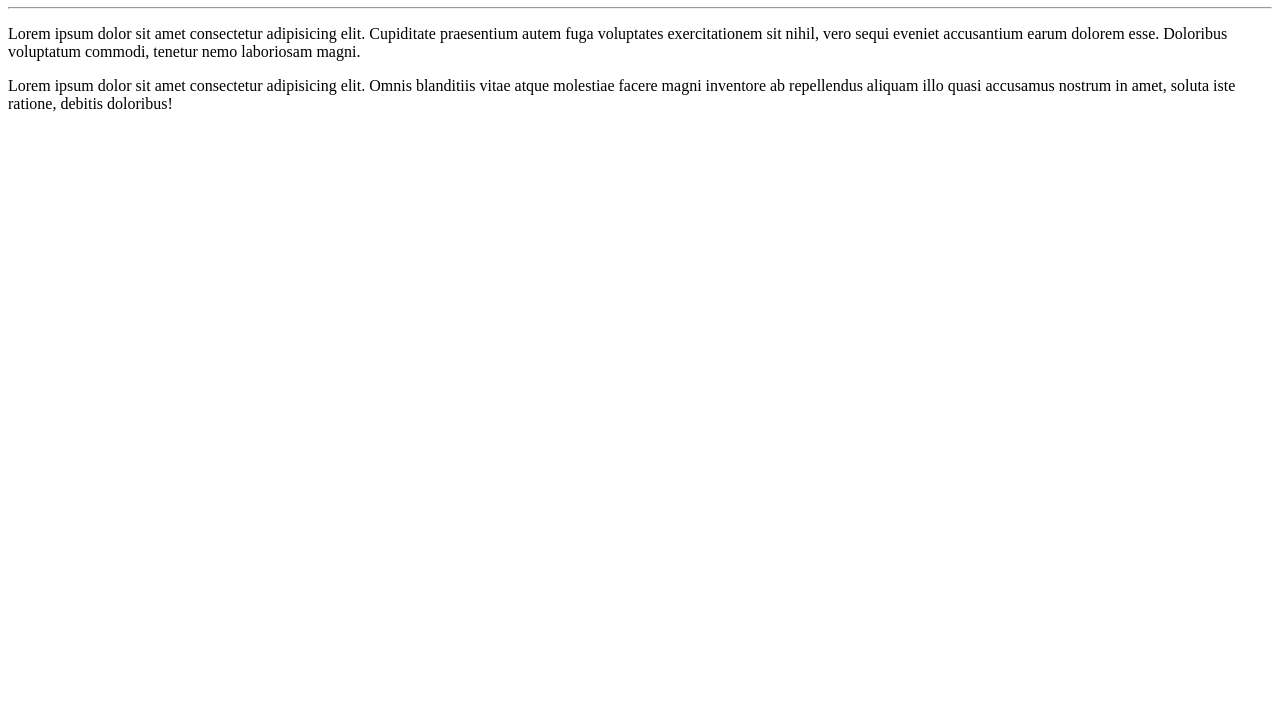
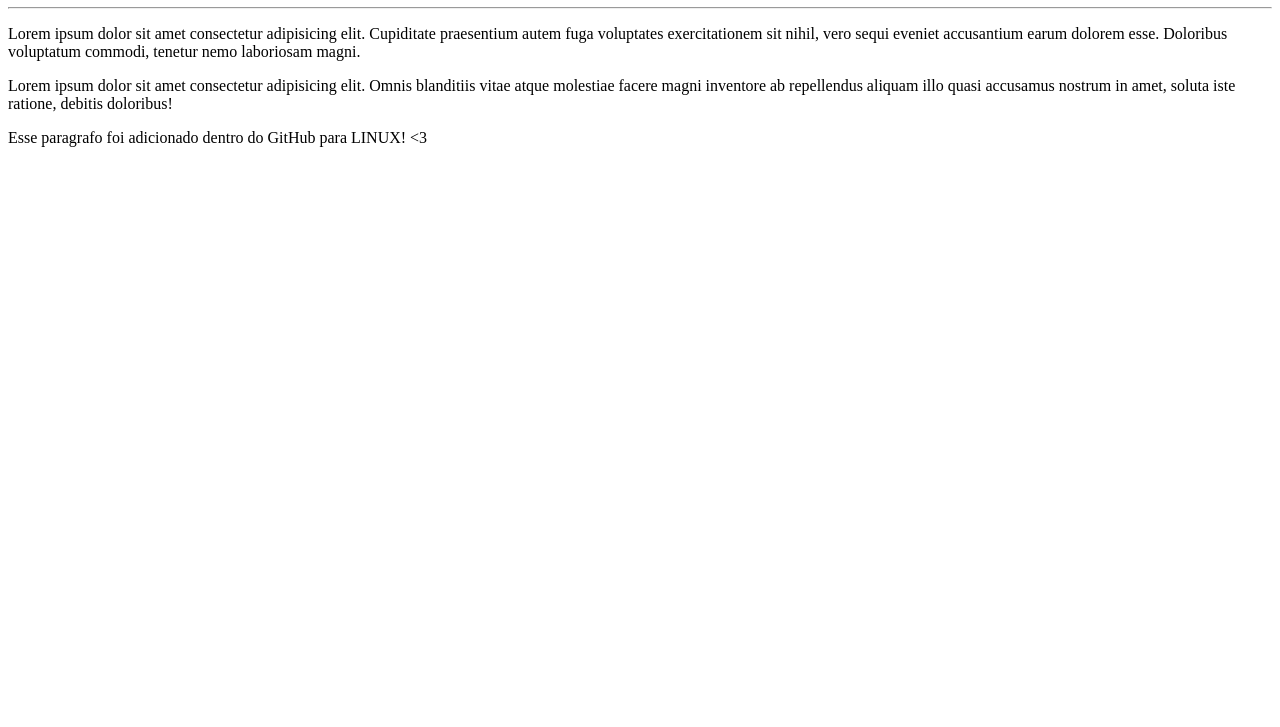
Before and after one commit to cecyliaf/Ola-Mundo, a plain HTML site: page site-exemplo/index.html in a window 1280 px wide. Shown: the part 73-800 px from the top of the page. Drawn offline with Linux system fonts and the light colour scheme.

Commit message:
mudei o arquivo index

```diff
--- a/site-exemplo/index.html
+++ b/site-exemplo/index.html
@@ -11,5 +11,6 @@
      <hr>
      <p>Lorem ipsum dolor sit amet consectetur adipisicing elit. Cupiditate praesentium autem fuga voluptates exercitationem sit nihil, vero sequi eveniet accusantium earum dolorem esse. Doloribus voluptatum commodi, tenetur nemo laboriosam magni.</p>
      <p>Lorem ipsum dolor sit amet consectetur adipisicing elit. Omnis blanditiis vitae atque molestiae facere magni inventore ab repellendus aliquam illo quasi accusamus nostrum in amet, soluta iste ratione, debitis doloribus!</p>
+     <p>Esse paragrafo foi adicionado dentro do GitHub para LINUX! &lt;3 </p>
 </body>
 </html>
```
